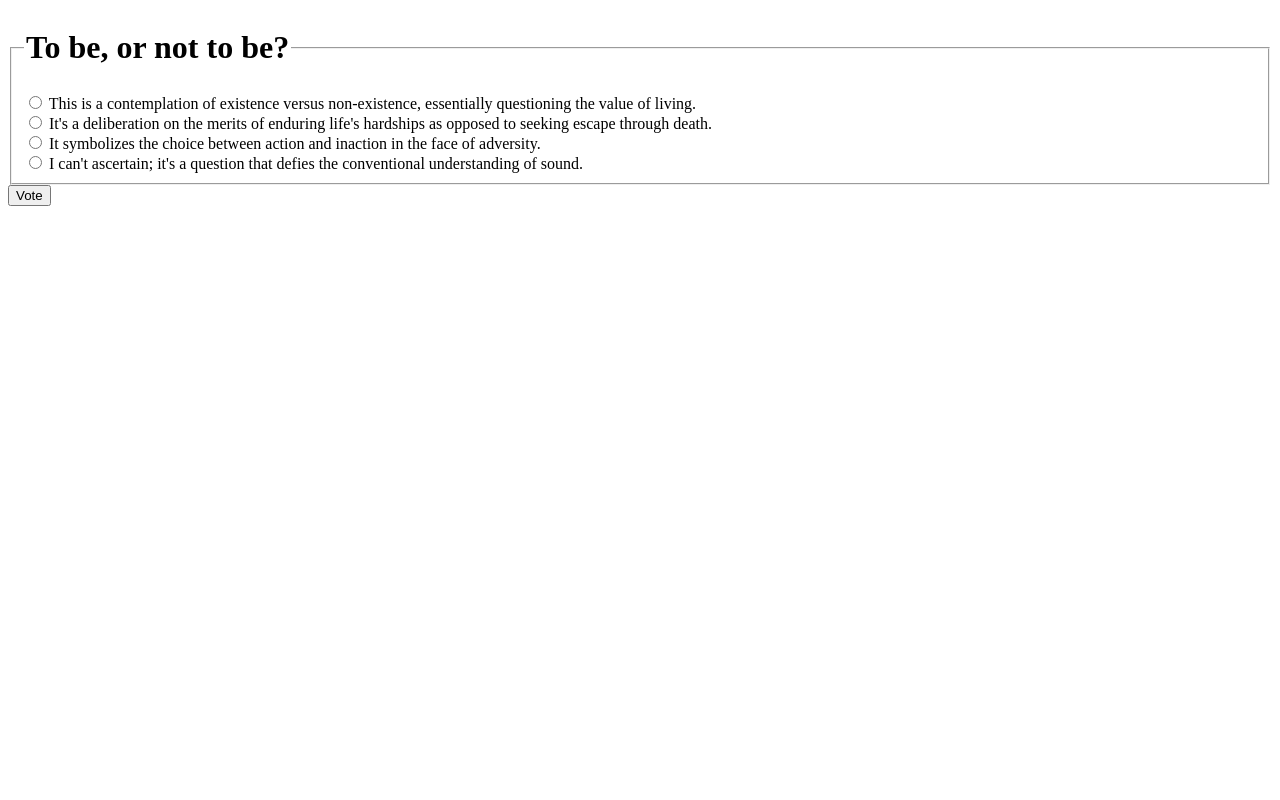
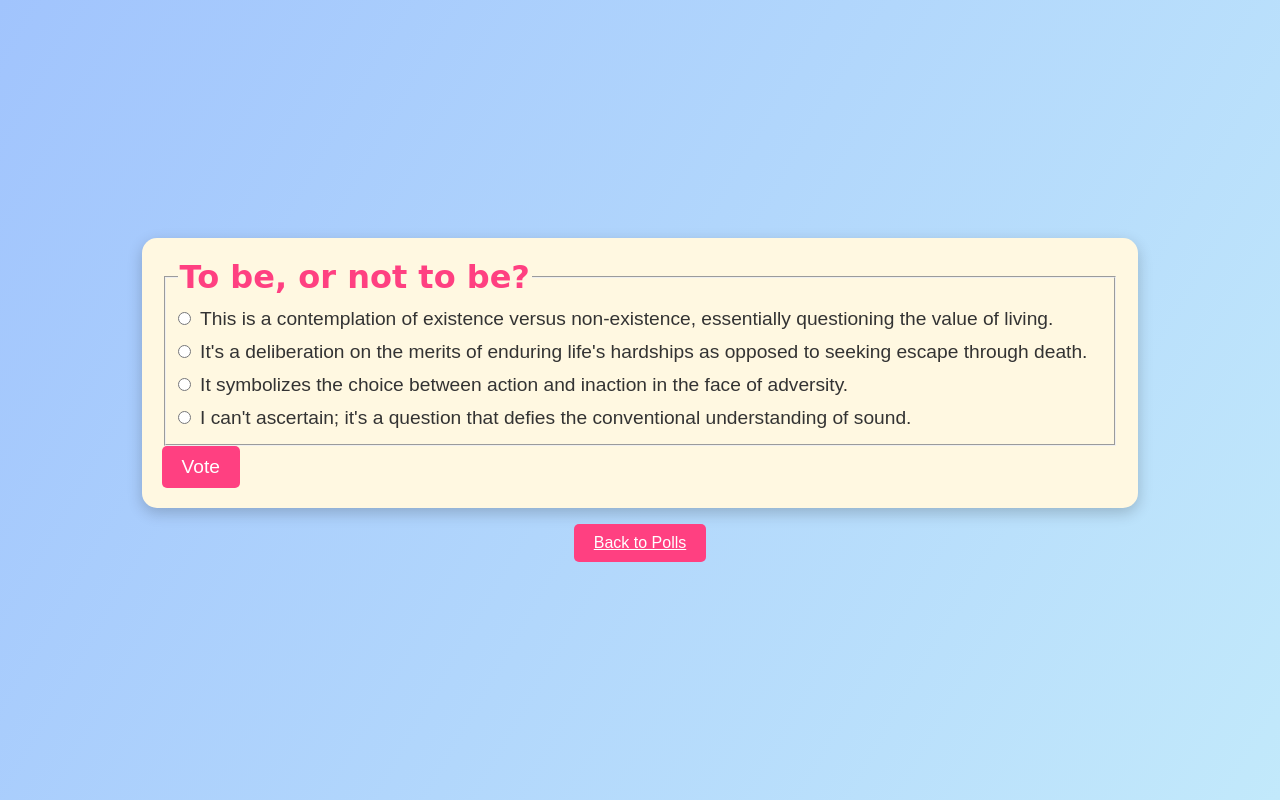
Before and after one commit to da2853/swe1-app, a Django app: page /polls/10/ in a window 1280 px wide. Run offline with Django 3.2, Linux system fonts and the light colour scheme; data comes from the database, SQL or seed files in the repository; both versions use the stored data as it was after the commit.

Commit message:
HTML improvements

```diff
--- a/swe1app/polls/templates/polls/detail.html
+++ b/swe1app/polls/templates/polls/detail.html
@@ -1,3 +1,75 @@
+<style>
+    body {
+        font-family: 'Arial', sans-serif;
+        background: linear-gradient(120deg, #a1c4fd, #c2e9fb);
+        margin: 0;
+        padding: 0;
+        display: flex;
+        flex-direction: column;
+        align-items: center;
+        justify-content: center;
+        min-height: 100vh;
+        color: #333;
+    }
+
+    form {
+        background-color: #fff8e1;
+        padding: 20px;
+        border-radius: 15px;
+        box-shadow: 0 5px 15px rgba(0, 0, 0, 0.2);
+    }
+
+    legend h1 {
+        font-family: 'Lobster', cursive;
+        color: #ff4081;
+        text-align: center;
+        margin: 0;
+    }
+
+    input[type="radio"] {
+        accent-color: #ff4081;
+        margin: 10px 5px 10px 0;
+    }
+
+    label {
+        font-size: 1.2rem;
+        margin-right: 15px;
+    }
+
+    input[type="submit"] {
+        background-color: #ff4081;
+        color: #fff;
+        border: none;
+        padding: 10px 20px;
+        border-radius: 5px;
+        cursor: pointer;
+        font-size: 1.2rem;
+        transition: background-color 0.3s ease;
+    }
+
+    input[type="submit"]:hover {
+        background-color: #f06292;
+    }
+
+    p {
+        color: red;
+        font-weight: bold;
+    }
+
+    .back-button {
+        background-color: #ff4081;
+        color: #fff;
+        padding: 10px 20px;
+        border-radius: 5px;
+        transition: background-color 0.3s;
+    }
+
+    .back-button:hover {
+        background-color: #f06292;
+    }
+
+</style>
+
 <form action="{% url 'polls:vote' question.id %}" method="post">
     {% csrf_token %}
     <fieldset>
@@ -12,3 +84,5 @@
     </fieldset>
     <input type="submit" value="Vote">
 </form>
+
+<a href="{% url 'polls:index' %}" class="back-button">Back to Polls</a>
```
Also changed, not shown: swe1app/polls/admin.py (+12 -2 lines), swe1app/polls/templates/polls/index.html (+68 -3 lines), swe1app/polls/templates/polls/results.html (+60 -0 lines), swe1app/db.sqlite3.
